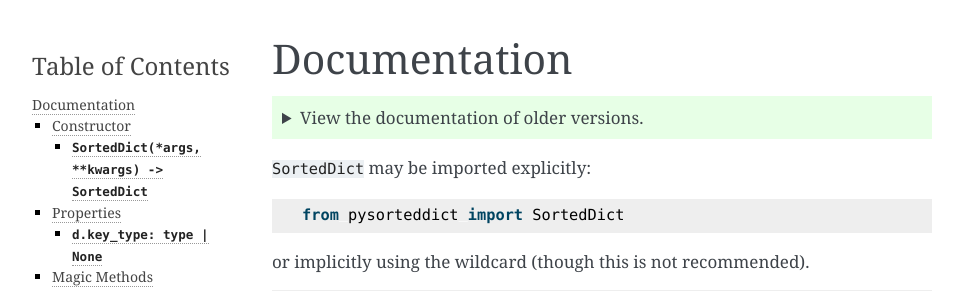
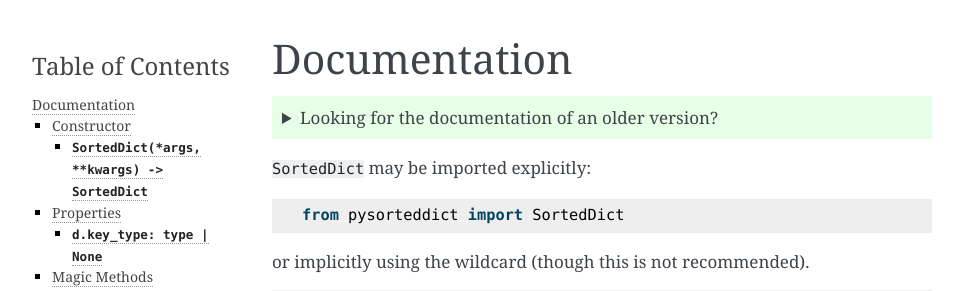
Before and after one commit to tfpf/pysorteddict, a Sphinx documentation site: the page built from docs/documentation.md, in a window 1280 px wide and 900 px high. Shown: the top 291 px of the window, without its empty margins (148-1111 px from the left). Built offline with Sphinx 7.4.7, drawn with Linux system fonts in a browser that asks for light colours.

Commit message:
Minor readability fix [skip ci]

```diff
--- a/docs/documentation.md
+++ b/docs/documentation.md
@@ -2,10 +2,10 @@
 
 <details style="background-color: #E7FFE6; padding: 10px">
 
-<summary>View the documentation of older versions.</summary>
+<summary>Looking for the documentation of an older version?</summary>
 
-• [v0.4.5](https://github.com/tfpf/pysorteddict/blob/v0.4.5/docs/index.md)
-• [v0.4.4](https://github.com/tfpf/pysorteddict/blob/v0.4.4/docs/index.md)
+▸ [v0.4.5](https://github.com/tfpf/pysorteddict/blob/v0.4.5/docs/index.md)
+▸ [v0.4.4](https://github.com/tfpf/pysorteddict/blob/v0.4.4/docs/index.md)
 
 </details>
 
```
